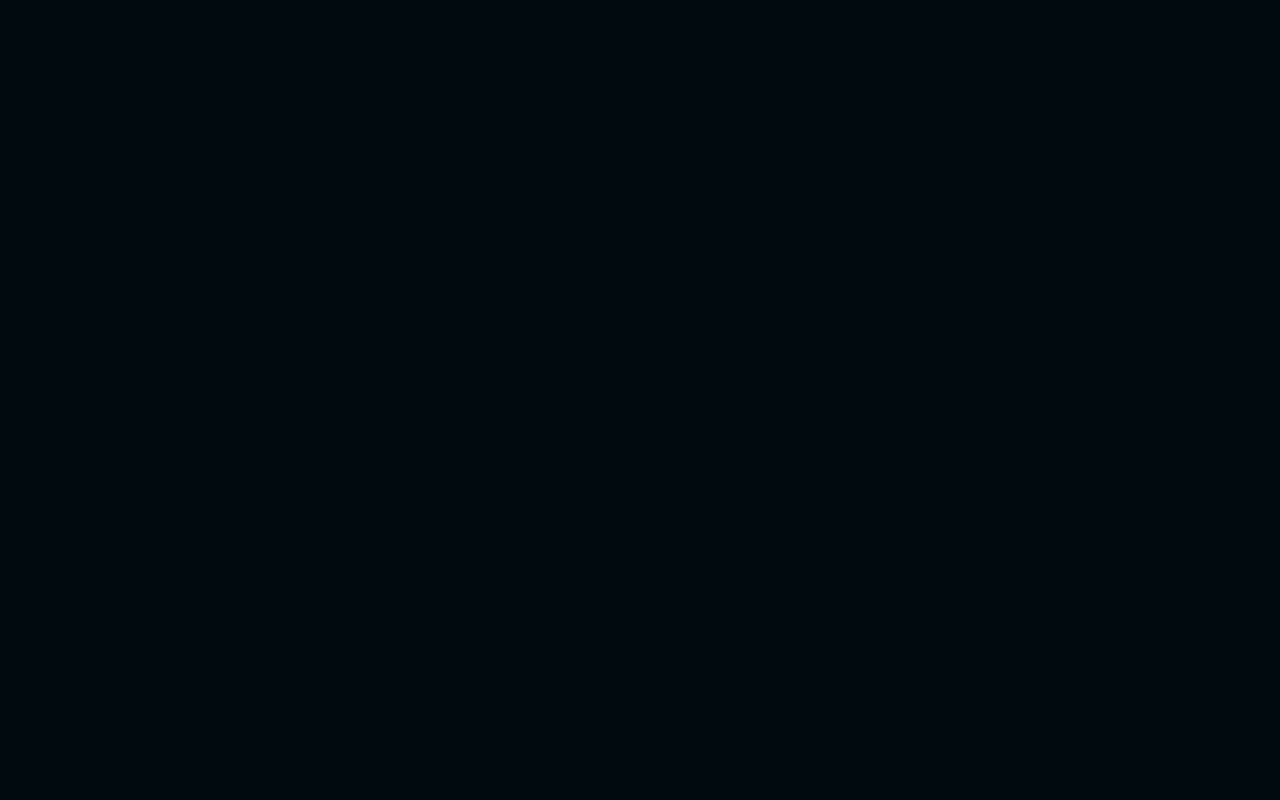
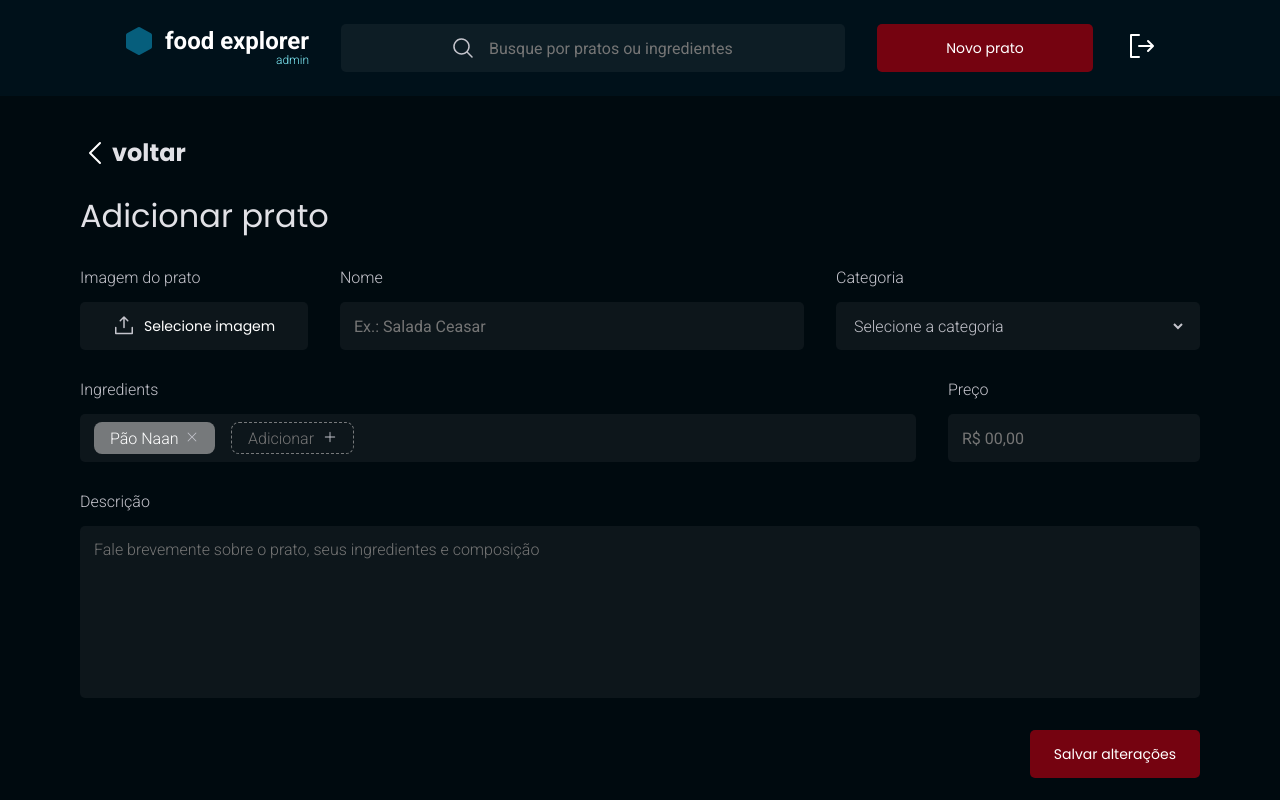
Before and after one commit to jaocruz/foodexplorer-web, a React (Vite) app: page /new in a window 1280 px wide. Before the commit this address had no page. Shown: the top 800 px of the page. Built offline with nearby package versions, Linux system fonts and the light colour scheme.

Commit message:
navigation

```diff
--- a/src/components/header/index.jsx
+++ b/src/components/header/index.jsx
@@ -1,3 +1,5 @@
+import { Link } from "react-router-dom";
+
 import { Container, Brand } from "./styles";
 
 import { Button } from "../button";
@@ -9,6 +11,7 @@ export function Header(){
   return (
     <Container>
       <main>
+        <Link to="/">
           <Brand>
             <div className="main-brand">
               <PiHexagonFill size={32}/>
@@ -17,12 +20,15 @@ export function Header(){
 
             <span>admin</span>
           </Brand>
+        </Link>
 
         <Input icon={PiMagnifyingGlass} placeholder="Busque por pratos ou ingredientes"/>
 
+        <Link to="new">
           <Button title="Novo prato"/>
+        </Link>
 
-        <a href="#"><PiSignOut size={32}/></a>
+        <Link to="/"><PiSignOut size={32}/></Link>
       </main>
     </Container>
   )
--- a/src/components/header/styles.js
+++ b/src/components/header/styles.js
@@ -32,7 +32,11 @@ export const Container = styled.header`
       }
     }
 
-    > button {
+    input {
+      width: 246px;
+    }
+
+    button {
       width: 216px;
     }
   }
--- a/src/pages/add-dish/index.jsx
+++ b/src/pages/add-dish/index.jsx
@@ -1,6 +1,6 @@
+import { Link, useNavigate } from "react-router-dom";
+
 import { Container, Form } from "./styles";
-
-import { PiCaretLeft, PiUploadSimple } from "react-icons/pi";
 
 import { Header } from "../../components/header"
 import { Footer } from "../../components/footer"
@@ -8,13 +8,21 @@ import { Input } from "../../components/input";
 import { Button } from "../../components/button";
 import { IngredientButton } from "../../components/ingredient-button";
 
+import { PiCaretLeft, PiUploadSimple } from "react-icons/pi";
+
 export function AddDish(){
+  const navigate = useNavigate();
+
+  function handleBack(){
+    navigate(-1)
+  }
+
   return (
     <>
     <Header/>
 
     <Container>
-      <a href=""><PiCaretLeft/>voltar</a>
+      <a onClick={handleBack}><PiCaretLeft/>voltar</a>
 
       <h1>Adicionar prato</h1>
 
@@ -60,7 +68,9 @@ export function AddDish(){
         </div>
 
         <div className="fourth-row">
-          <Button title="Salvar alterações" disabled/>
+          <Link to="/details/:id">
+            <Button title="Salvar alterações"/>
+          </Link>
         </div>
       </Form>
     </Container>
--- a/src/pages/dish-details/index.jsx
+++ b/src/pages/dish-details/index.jsx
@@ -1,6 +1,6 @@
+import { useNavigate } from "react-router-dom";
+
 import { Container } from "./styles";
-
-import { PiCaretLeft } from "react-icons/pi";
 
 import { Header } from "../../components/header"
 import { Footer } from "../../components/footer"
@@ -8,13 +8,21 @@ import { Button } from "../../components/button"
 import { Stepper } from "../../components/stepper"
 import { IngredientTag } from "../../components/ingredient-tag"
 
+import { PiCaretLeft } from "react-icons/pi";
+
 export function DishDetails(){
+  const navigate = useNavigate();
+
+  function handleBack(){
+    navigate(-1)
+  }
+
   return (
     <>
     <Header />
 
     <Container>
-      <a href=""><PiCaretLeft/>voltar</a>
+      <a onClick={handleBack}><PiCaretLeft/>voltar</a>
 
       <div className="dish">
         <img src="Mask group.png" alt="" />
--- a/src/pages/edit-dish/index.jsx
+++ b/src/pages/edit-dish/index.jsx
@@ -1,6 +1,6 @@
+import { Link, useNavigate } from "react-router-dom";
+
 import { Container, Form } from "./styles";
-
-import { PiCaretLeft, PiUploadSimple } from "react-icons/pi";
 
 import { Header } from "../../components/header"
 import { Footer } from "../../components/footer"
@@ -8,13 +8,21 @@ import { Input } from "../../components/input";
 import { Button } from "../../components/button";
 import { IngredientButton } from "../../components/ingredient-button";
 
+import { PiCaretLeft, PiUploadSimple } from "react-icons/pi";
+
 export function EditDish(){
+  const navigate = useNavigate();
+
+  function handleBack(){
+    navigate(-1)
+  }
+
   return (
     <>
     <Header/>
 
     <Container>
-      <a href=""><PiCaretLeft/>voltar</a>
+      <a onClick={handleBack}><PiCaretLeft/>voltar</a>
 
       <h1>Adicionar prato</h1>
 
--- a/src/pages/sign-in/index.jsx
+++ b/src/pages/sign-in/index.jsx
@@ -1,9 +1,11 @@
+import { Link } from "react-router-dom";
+
 import { Container, Brand, Form } from "./styles";
-
-import { PiHexagonFill } from "react-icons/pi";
 
 import { Input } from "../../components/input";
 import { Button } from "../../components/button";
+
+import { PiHexagonFill } from "react-icons/pi";
 
 export function SignIn(){
   return (
@@ -21,7 +23,7 @@ export function SignIn(){
 
         <Button title="Entrar"/>
 
-        <a href="#">Criar uma conta</a>
+        <Link to="/register">Criar uma conta</Link>
       </Form>
     </Container>
   )
--- a/src/pages/sign-up/index.jsx
+++ b/src/pages/sign-up/index.jsx
@@ -1,17 +1,20 @@
 import { useState } from "react";
 import { api } from "../../services/api";
-
-import { PiHexagonFill } from "react-icons/pi";
+import { Link, useNavigate } from "react-router-dom";
 
 import { Container, Brand, Form } from "./styles";
 
 import { Input } from "../../components/input";
 import { Button } from "../../components/button";
 
+import { PiHexagonFill } from "react-icons/pi";
+
 export function SignUp(){
   const [name, setName] = useState("");
   const [email, setEmail] = useState("");
   const [password, setPassword] = useState("");
+
+  const navigate = useNavigate();
 
   function handleSignUp(){
     if(!name || !email || !password) {
@@ -22,6 +25,7 @@ export function SignUp(){
 
     .then(() => {
       alert("Usuário cadastrado com sucesso.")
+      navigate("/");
     })
 
     .catch(error => {
@@ -68,7 +72,7 @@ export function SignUp(){
 
         <Button title="Criar conta" onClick={handleSignUp} />
 
-        <a href="#">Já tenho uma conta</a>
+        <Link to="/">Já tenho uma conta</Link>
       </Form>
     </Container>
   )
--- a/src/routes/index.jsx
+++ b/src/routes/index.jsx
@@ -6,7 +6,7 @@ import { AuthRoutes } from "./auth-routes";
 export function Routes() {
   return(
     <BrowserRouter>
-      <AuthRoutes/>
+      <AppRoutes/>
     </BrowserRouter>
   )
 }
--- a/src/styles/global.js
+++ b/src/styles/global.js
@@ -53,6 +53,7 @@ export default createGlobalStyle`
 
   a {
     text-decoration: none;
+    color: inherit;
   }
 
   button, a {
```
Lines whose indentation alone changed are shown as unchanged.
